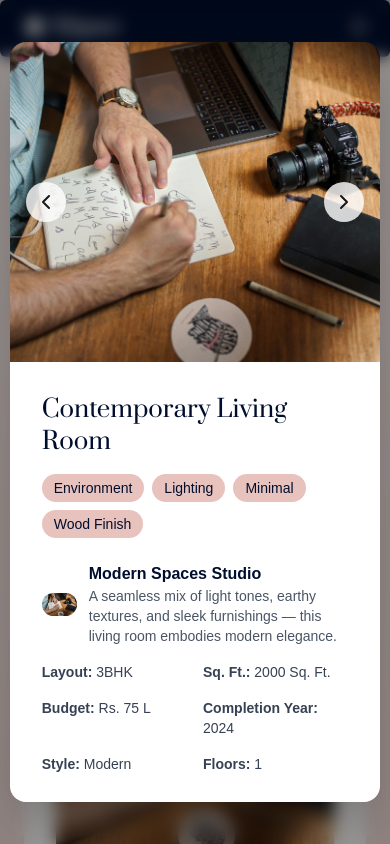
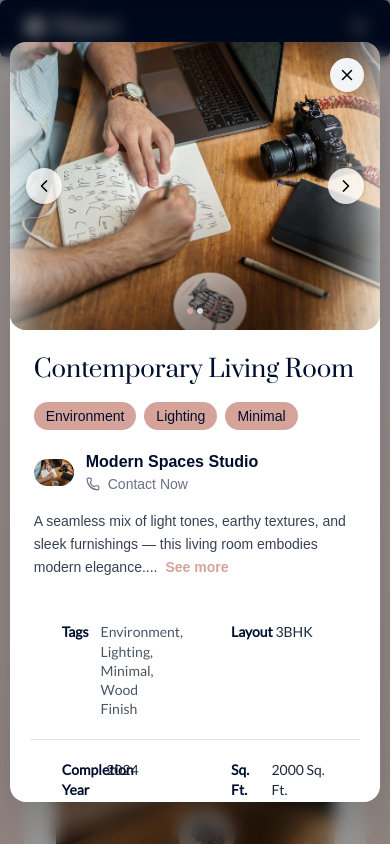
Before and after one commit to hushahadat/X-Space-Fe, a Next.js app: page /explore-ideas in a window 390 px wide. Both pictures are taken after a click on the element 195 px from the left and 950 px from the top of the page. Shown: the part 528-1372 px from the top of the page. Built offline with nearby package versions, Linux system fonts and the light colour scheme.

Commit message:
Style Fix

```diff
--- a/components/ExploreIdeasPage/IdeaDetailModal.tsx
+++ b/components/ExploreIdeasPage/IdeaDetailModal.tsx
@@ -1,99 +1,212 @@
+"use client";
+
 import Image from "next/image";
-import { X, ChevronLeft, ChevronRight } from "lucide-react";
-import { useState } from "react";
+import { X, ChevronLeft, ChevronRight, Phone } from "lucide-react";
+import { useEffect, useState } from "react";
+import { motion, AnimatePresence } from "framer-motion";
 
 export default function IdeaDetailModal({ idea, onClose }: any) {
   const [index, setIndex] = useState(0);
+  const [expanded, setExpanded] = useState(false);
+
+  // ✅ Close modal on outside click
+  useEffect(() => {
+    const handleClickOutside = (e: MouseEvent) => {
+      const modal = document.getElementById("idea-modal");
+      if (modal && !modal.contains(e.target as Node)) onClose();
+    };
+    document.addEventListener("mousedown", handleClickOutside);
+    return () => document.removeEventListener("mousedown", handleClickOutside);
+  }, [onClose]);
 
   return (
-    <div className="fixed inset-0 z-50 flex items-center justify-center bg-black/40 backdrop-blur-sm">
-      <div className="bg-white w-[95%] md:w-3/4 lg:w-2/3 rounded-2xl shadow-2xl overflow-hidden relative max-h-[90vh] overflow-y-auto">
+    <AnimatePresence>
+      <motion.div
+        key="backdrop"
+        initial={{ opacity: 0 }}
+        animate={{ opacity: 1 }}
+        exit={{ opacity: 0 }}
+        className="fixed inset-0 z-50 flex items-center justify-center bg-black/40 backdrop-blur-sm"
+      >
+        <motion.div
+          key="modal"
+          id="idea-modal"
+          initial={{ opacity: 0, scale: 0.95, y: 20 }}
+          animate={{ opacity: 1, scale: 1, y: 0 }}
+          exit={{ opacity: 0, scale: 0.9, y: 20 }}
+          transition={{ duration: 0.25, ease: "easeOut" }}
+          className="bg-white w-[95%] md:w-4/5 lg:w-3/4 rounded-2xl shadow-2xl overflow-hidden relative max-h-[90vh] overflow-y-auto"
+        >
+          {/* Close Button */}
           <button
             onClick={onClose}
-          className="absolute top-4 right-4 bg-gray-100 hover:bg-gray-200 p-2 rounded-full"
+            className="absolute top-4 right-4 bg-gray-100 hover:bg-gray-200 p-2 rounded-full z-10 cursor-pointer"
           >
-          <X size={18} />
+            <X size={18} color="black" />
           </button>
 
-        {/* Image Section */}
-        <div className="relative h-80 md:h-[420px]">
+          {/* Content Layout */}
+          <div className="flex flex-col md:flex-row">
+            {/* Left: Image Carousel */}
+            <div className="relative w-full md:w-[60%] h-72 md:h-[420px] bg-gray-100 overflow-hidden rounded-2xl md:m-8">
               <Image
                 src={idea.images[index]}
                 alt={idea.title}
                 fill
-            className="object-cover"
+                className="object-cover transition-all duration-500"
               />
+
+              <>
+                {/* Left Gradient */}
+                <div className="absolute left-0 top-0 bottom-0 w-16 bg-linear-to-r from-white/60 via-white/20 to-transparent pointer-events-none"></div>
+
+                {/* Right Gradient */}
+                <div className="absolute right-0 top-0 bottom-0 w-16 bg-linear-to-l from-white/60 via-white/20 to-transparent pointer-events-none"></div>
+
+                {/* Bottom Gradient */}
+                <div className="absolute bottom-0 left-0 right-0 h-16 bg-linear-to-t from-black/10 to-transparent pointer-events-none"></div>
+              </>
+
+              {/* Navigation Arrows */}
+              {idea.images.length > 1 && (
+                <>
                   <button
                     onClick={() =>
-              setIndex(
-                (prev) => (prev - 1 + idea.images.length) % idea.images.length
+                      setIndex((prev) =>
+                        prev === 0 ? idea.images.length - 1 : prev - 1
                       )
                     }
-            className="absolute left-4 top-1/2 -translate-y-1/2 bg-white/80 p-2 rounded-full"
+                    className="absolute left-4 top-1/2 -translate-y-1/2 bg-white/80 p-2 rounded-full hover:bg-white shadow"
                   >
-            <ChevronLeft />
+                    <ChevronLeft size={20} color="black" />
                   </button>
                   <button
-            onClick={() => setIndex((prev) => (prev + 1) % idea.images.length)}
-            className="absolute right-4 top-1/2 -translate-y-1/2 bg-white/80 p-2 rounded-full"
+                    onClick={() =>
+                      setIndex((prev) => (prev + 1) % idea.images.length)
+                    }
+                    className="absolute right-4 top-1/2 -translate-y-1/2 bg-white/80 p-2 rounded-full hover:bg-white shadow"
                   >
-            <ChevronRight />
+                    <ChevronRight size={20} color="black" />
                   </button>
+                </>
+              )}
+
+              {/* Pagination Dots */}
+              <div className="absolute bottom-4 w-full flex justify-center gap-1">
+                {idea.images.map((_: string, idx: number) => (
+                  <span
+                    key={idx}
+                    className={`h-[6px] w-[6px] rounded-full ${
+                      idx === index ? "bg-pinkDark" : "bg-gray-300"
+                    }`}
+                  ></span>
+                ))}
+              </div>
             </div>
 
-        {/* Details */}
-        <div className="p-8">
-          <h2 className="text-2xl font-prata mb-4 text-primary">
+            {/* Right: Info Section */}
+            <div className="p-6 md:p-8 w-full md:w-[40%]">
+              <h2 className="text-2xl font-prata text-primary mb-4">
                 {idea.title}
               </h2>
 
-          <div className="flex flex-wrap gap-2 mb-6">
-            {idea.tags.map((tag: string, idx: number) => (
+              {/* Tags */}
+              <div className="flex flex-wrap gap-2 mb-5">
+                {idea.tags.slice(0, 3).map((tag: string, idx: number) => (
                   <span
                     key={idx}
-                className="bg-[#E8C2BD] text-primary px-3 py-1 rounded-full text-sm"
+                    className="bg-pinkDark text-primary px-3 py-1 rounded-full text-sm"
                   >
                     {tag}
                   </span>
                 ))}
               </div>
 
+              {/* Builder Info */}
               <div className="flex items-center gap-3 mb-4">
                 <Image
                   src={idea.builderImage}
                   alt={idea.builder}
-              width={35}
-              height={35}
+                  width={40}
+                  height={40}
                   className="rounded-full"
                 />
                 <div>
                   <p className="font-semibold text-primary">{idea.builder}</p>
-              <p className="text-gray-600 text-sm">{idea.description}</p>
+                  <p className="text-gray-500 text-sm flex items-center gap-2">
+                    <Phone size={14} /> Contact Now
+                  </p>
                 </div>
               </div>
 
-          <div className="grid grid-cols-2 md:grid-cols-3 gap-4 text-sm text-gray-700">
-            <p>
-              <strong>Layout:</strong> {idea.layout}
-            </p>
-            <p>
-              <strong>Sq. Ft.:</strong> {idea.sqft}
-            </p>
-            <p>
-              <strong>Budget:</strong> {idea.budget}
-            </p>
-            <p>
-              <strong>Completion Year:</strong> {idea.year}
-            </p>
-            <p>
-              <strong>Style:</strong> {idea.style}
-            </p>
-            <p>
-              <strong>Floors:</strong> {idea.floors}
+              {/* Description */}
+              <p className="text-gray-700 text-sm leading-relaxed">
+                {expanded
+                  ? idea.description
+                  : `${idea.description.slice(0, 120)}...`}
+                {!expanded && (
+                  <button
+                    onClick={() => setExpanded(true)}
+                    className="ml-2 text-pinkDark font-semibold text-sm hover:underline"
+                  >
+                    See more
+                  </button>
+                )}
               </p>
             </div>
           </div>
+
+
+
+          {/* Bottom Info Section */}
+          <div className="text-sm text-gray-800 font-lato px-5">
+            {/* First Row */}
+            <div className="grid grid-cols-2 gap-x-18 px-8 py-5">
+              <div className="flex justify-between items-start gap-3">
+                <p className="font-semibold text-primary w-1/3">Tags</p>
+                <p className="w-2/3 text-gray-600 leading-snug">
+                  {idea.tags.join(", ")}
+                </p>
+              </div>
+              <div className="flex justify-between items-start gap-3">
+                <p className="font-semibold text-primary w-1/3">Layout</p>
+                <p className="w-2/3">{idea.layout}</p>
               </div>
             </div>
+
+            {/* Divider */}
+            <div className="border-t border-gray-200"></div>
+
+            {/* Second Row */}
+            <div className="grid grid-cols-2  gap-x-18 px-8 py-5">
+              <div className="flex justify-between items-start gap-3">
+                <p className="font-semibold text-primary w-1/3">
+                  Completion Year
+                </p>
+                <p className="w-2/3">{idea.year}</p>
+              </div>
+              <div className="flex justify-between items-start gap-3">
+                <p className="font-semibold text-primary w-1/3">Sq. Ft.</p>
+                <p className="w-2/3">{idea.sqft}</p>
+              </div>
+            </div>
+            <div className="border-t border-gray-200"></div>
+
+            {/* Second Row */}
+            <div className="grid grid-cols-2  gap-x-18 px-8 py-5 mb-3">
+              <div className="flex justify-between items-start gap-3">
+                <p className="font-semibold text-primary w-1/3">Style</p>
+                <p className="w-2/3">{idea.style}</p>
+              </div>
+
+              <div className="flex justify-between items-start gap-3">
+                <p className="font-semibold text-primary w-1/3">Floors</p>
+                <p className="w-2/3">{idea.floors}</p>
+              </div>
+            </div>
+          </div>
+        </motion.div>
+      </motion.div>
+    </AnimatePresence>
   );
 }
--- a/components/layout/Navbar.tsx
+++ b/components/layout/Navbar.tsx
@@ -3,12 +3,13 @@
 import Link from "next/link";
 import { useState } from "react";
 import OnboardingModal from "../onboarding/OnboardingModal";
-import { usePathname } from "next/navigation";
+import { usePathname, useRouter } from "next/navigation";
 
 export default function Navbar() {
   const [isOpen, setIsOpen] = useState(false);
   const [isLoggedIn, setIsLoggedIn] = useState(false);
   const pathname = usePathname();
+  const { push } = useRouter();
   const BG_PRIMARY = pathname === "/" ? "bg-gradientClass" : "bg-primary";
   const TEXT_SECONDARY = pathname === "/" ? "text-primary" : "text-gray-400";
 
@@ -20,7 +21,12 @@ export default function Navbar() {
         <div className="flex items-center gap-18">
           <div className="flex items-center gap-2">
             <span className="text-2xl font-bold text-secondary">✺</span>
-            <span className="text-lg md:text-xl font-semibold text-secondary font-prata">
+            <span
+              onClick={() => {
+                push("/");
+              }}
+              className="text-lg md:text-xl font-semibold text-secondary font-prata cursor-pointer "
+            >
               XSpace
             </span>
           </div>
```
Lines whose indentation alone changed are shown as unchanged.
